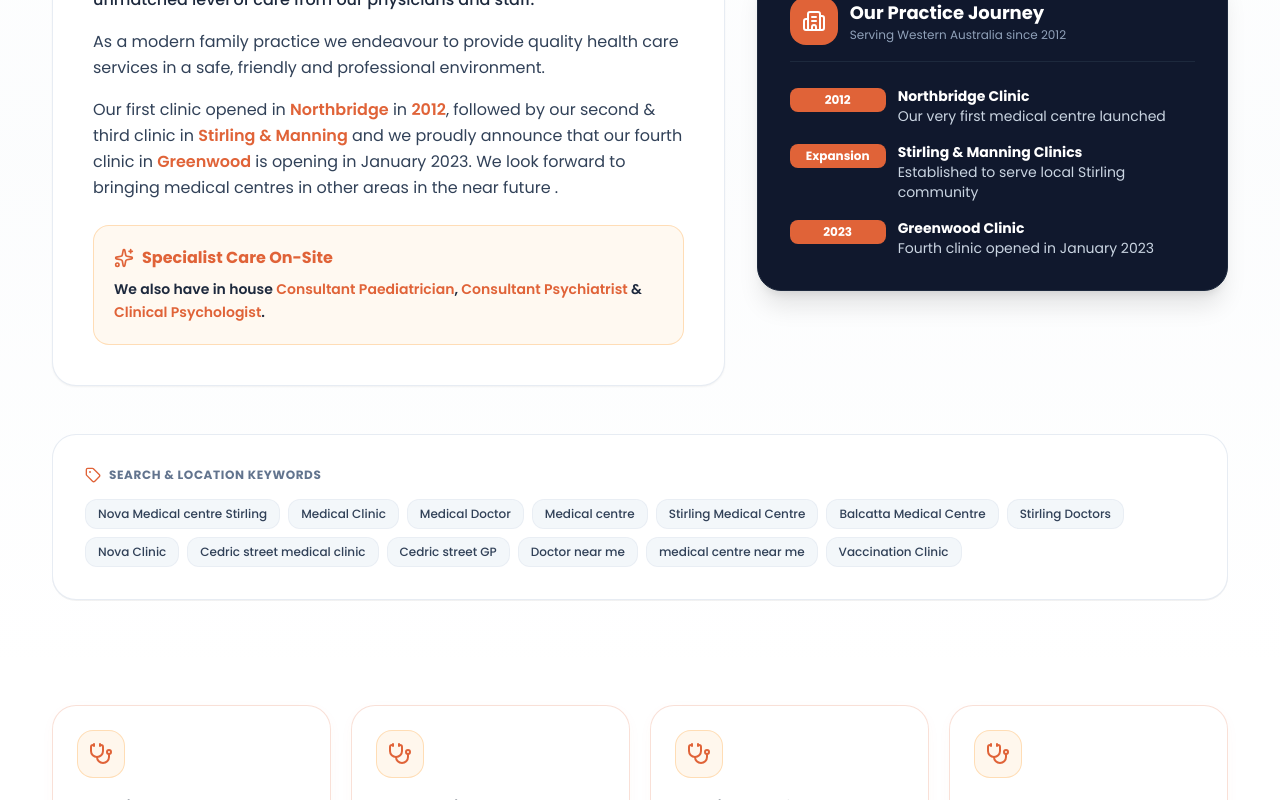
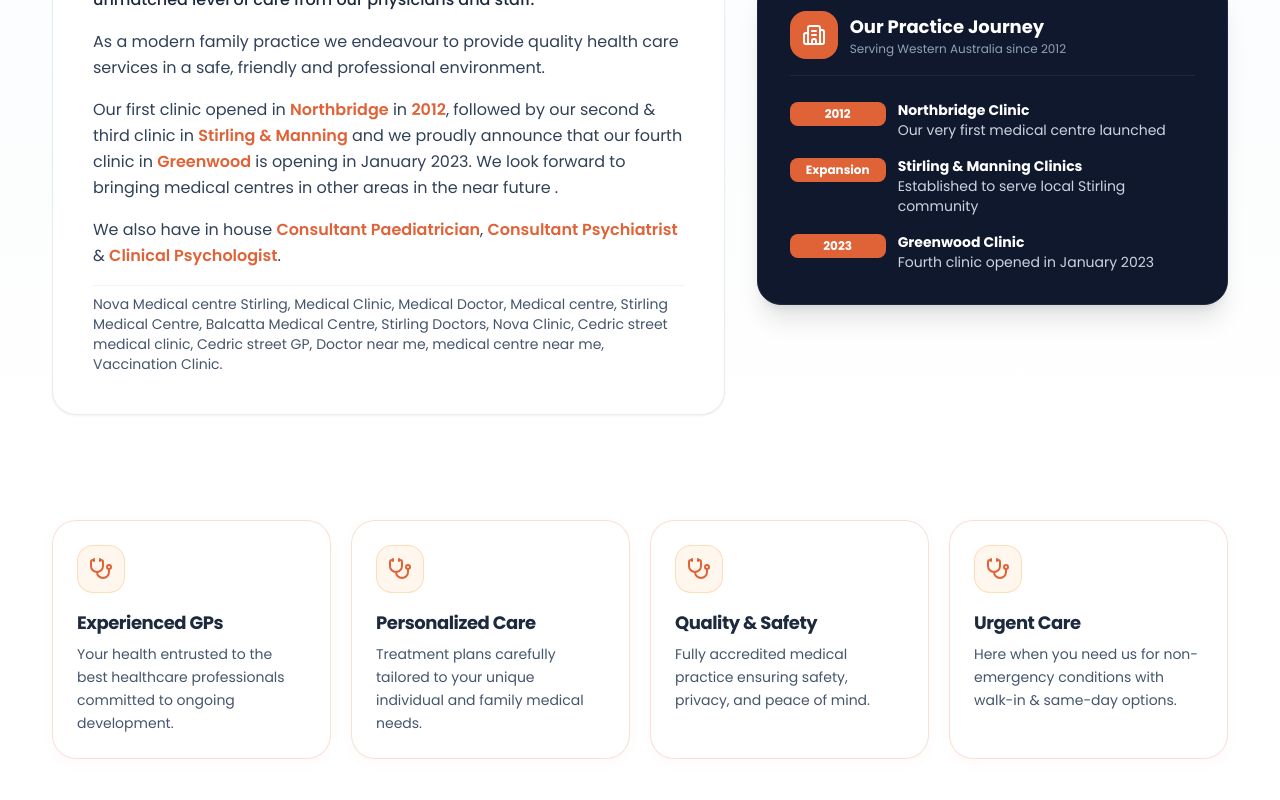
Before and after one commit to arrowheaddigitalagency-cmyk/novamedical, a Next.js app: page / in a window 1280 px wide. Shown: the part 1330-2130 px from the top of the page. Built offline with nearby package versions, Linux system fonts and the light colour scheme.

Commit message:
Embed search location keywords directly into About Us text paragraph

```diff
--- a/src/components/sections/AboutUsSection.tsx
+++ b/src/components/sections/AboutUsSection.tsx
@@ -1,23 +1,7 @@
 import React from "react";
-import { Building2, Heart, Users, Sparkles, Tag } from "lucide-react";
+import { Building2 } from "lucide-react";
 
 export default function AboutUsSection() {
-  const seoKeywords = [
-    "Nova Medical centre Stirling",
-    "Medical Clinic",
-    "Medical Doctor",
-    "Medical centre",
-    "Stirling Medical Centre",
-    "Balcatta Medical Centre",
-    "Stirling Doctors",
-    "Nova Clinic",
-    "Cedric street medical clinic",
-    "Cedric street GP",
-    "Doctor near me",
-    "medical centre near me",
-    "Vaccination Clinic",
-  ];
-
   return (
     <section id="about" className="py-16 lg:py-20 bg-gradient-to-b from-white via-slate-50/50 to-white border-b border-slate-100">
       <div className="max-w-[1240px] mx-auto px-4 sm:px-6 lg:px-8 space-y-12">
@@ -50,16 +34,13 @@ export default function AboutUsSection() {
               <p>
                 Our first clinic opened in <span className="text-[#E06338] font-semibold">Northbridge</span> in <span className="text-[#E06338] font-semibold">2012</span>, followed by our second &amp; third clinic in <span className="text-[#E06338] font-semibold">Stirling &amp; Manning</span> and we proudly announce that our fourth clinic in <span className="text-[#E06338] font-semibold">Greenwood</span> is opening in January 2023. We look forward to bringing medical centres in other areas in the near future .
               </p>
-            </div>
 
-            {/* In-House Specialist Highlight Box */}
-            <div className="bg-orange-50/80 p-5 rounded-2xl border border-orange-200/80 space-y-2">
-              <div className="flex items-center gap-2 text-[#E06338] font-bold text-sm sm:text-base">
-                <Sparkles className="w-5 h-5 text-[#E06338]" />
-                <span>Specialist Care On-Site</span>
-              </div>
-              <p className="text-xs sm:text-sm text-slate-800 font-semibold leading-relaxed">
-                We also have in house <span className="text-[#E06338]">Consultant Paediatrician</span>, <span className="text-[#E06338]">Consultant Psychiatrist</span> &amp; <span className="text-[#E06338]">Clinical Psychologist</span>.
+              <p>
+                We also have in house <span className="text-[#E06338] font-semibold">Consultant Paediatrician</span>, <span className="text-[#E06338] font-semibold">Consultant Psychiatrist</span> &amp; <span className="text-[#E06338] font-semibold">Clinical Psychologist</span>.
+              </p>
+
+              <p className="text-sm text-slate-600 pt-2 border-t border-slate-100">
+                Nova Medical centre Stirling, Medical Clinic, Medical Doctor, Medical centre, Stirling Medical Centre, Balcatta Medical Centre, Stirling Doctors, Nova Clinic, Cedric street medical clinic, Cedric street GP, Doctor near me, medical centre near me, Vaccination Clinic.
               </p>
             </div>
           </div>
@@ -105,24 +86,6 @@ export default function AboutUsSection() {
             </div>
           </div>
         </div>
-
-        {/* SEO Keywords Footer Bar (Preserving original search visibility keywords) */}
-        <div className="bg-white p-6 sm:p-8 rounded-3xl border border-slate-200/80 shadow-2xs space-y-3">
-          <div className="flex items-center gap-2 text-slate-500 text-xs font-bold uppercase tracking-wider">
-            <Tag className="w-4 h-4 text-[#E06338]" />
-            <span>Search &amp; Location Keywords</span>
-          </div>
-          <div className="flex flex-wrap gap-2 pt-1">
-            {seoKeywords.map((keyword, index) => (
-              <span
-                key={index}
-                className="px-3 py-1.5 bg-slate-100/80 hover:bg-orange-50 text-slate-700 hover:text-[#E06338] text-xs font-medium rounded-xl border border-slate-200/60 transition-colors"
-              >
-                {keyword}
-              </span>
-            ))}
-          </div>
-        </div>
       </div>
     </section>
   );
```
